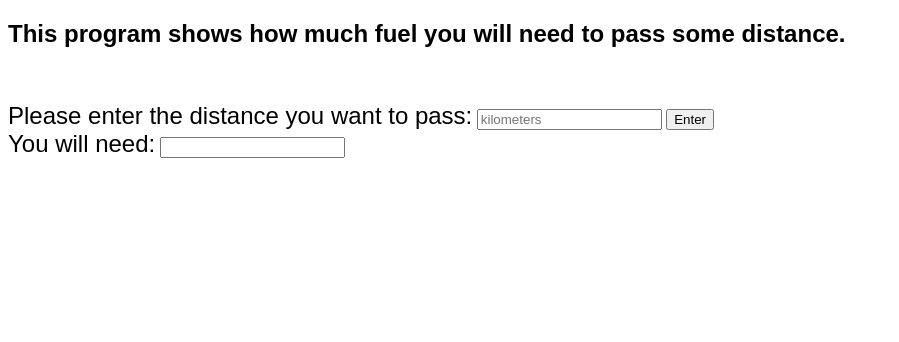
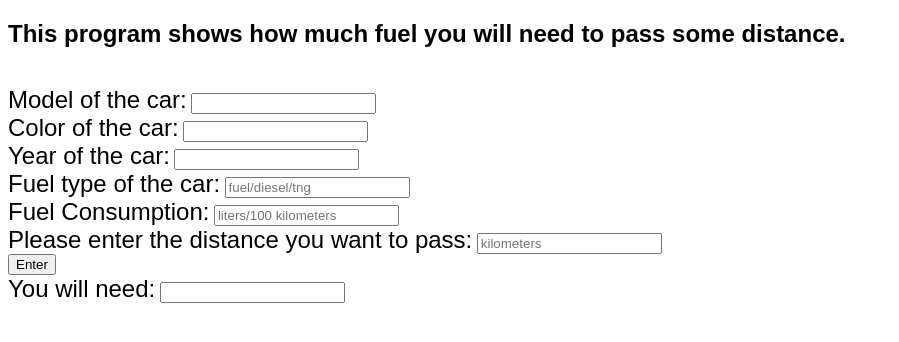
Before and after one commit to nTodorovski/Basic-Javascript, a plain HTML site: page Homework_Lecture07/Fuel Calculator/index.html in a window 1280 px wide. Shown: the whole page, without its empty margins (0-899 px from the left). Drawn offline with Linux system fonts and the light colour scheme.

Commit message:
Update index.html

```diff
--- a/Homework_Lecture07/Fuel Calculator/index.html
+++ b/Homework_Lecture07/Fuel Calculator/index.html
@@ -17,9 +17,24 @@
 <body>
     <h2>This program shows how much fuel you will need to pass some distance.</h2>
     <br />
-    <p id="para1"></p>
+    <label for="1">Model of the car:</label>
+    <input type="text" id="1">
+    <br>
+    <label for="2">Color of the car:</label>
+    <input type="text" id="2">
+    <br>
+    <label for="3">Year of the car:</label>
+    <input type="text" id="3">
+    <br>
+    <label for="4">Fuel type of the car:</label>
+    <input type="text" id="4" placeholder="fuel/diesel/tng">
+    <br>
+    <label for="5">Fuel Consumption:</label>
+    <input type="text" id="5" placeholder="liters/100 kilometers">
+    <br>
     <label for="input1">Please enter the distance you want to pass:</label>
     <input id="input1" type="text" name="input1" placeholder="kilometers">
+    <br />
     <button type="button" id="button1">Enter</button>
     <br />
     <label for="input2">You will need:</label>
```
